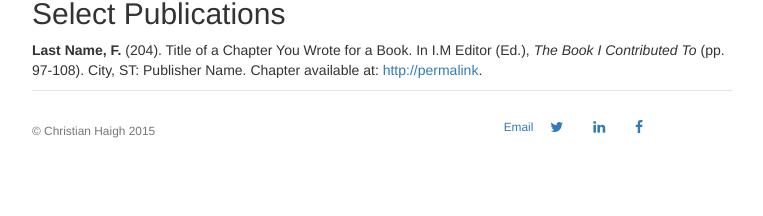
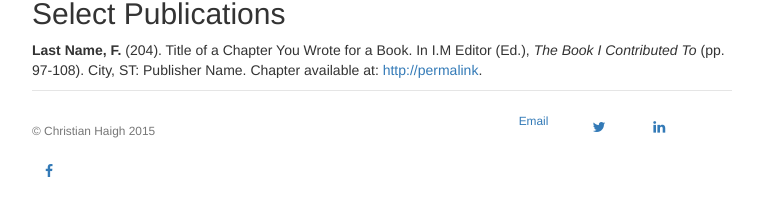
Before and after one commit to christianhaigh/christianhaigh.github.io, a Jekyll site: the page built from cv/index.html, in a window 1280 px wide. Shown: the part 389-605 px from the top of the page, without its empty margins (258-1021 px from the left). Built offline with Jekyll 4.4.1, drawn with Linux system fonts in a browser that asks for light colours.

Commit message:
Update default.html

```diff
--- a/_layouts/default.html
+++ b/_layouts/default.html
@@ -28,16 +28,25 @@
 	  	<div class="col-sm-8">
 			<p padding-top="1cm"></p><small>&copy; Christian Haigh 2015</small></p>
 	  	</div>
-	  	<a href="mailto:chaigh@college.harvard.edu"><small>Email</small></a>
-	  	<a class="btn btn-social-icon btn-twitter">
-    			<i class="fa fa-twitter"></i>
-  		</a>
-		<a class="btn btn-social-icon btn-linkedin">
-    			<i class="fa fa-linkedin"></i>
-  		</a>
-  		<a class="btn btn-social-icon btn-facebook">
-    			<i class="fa fa-facebook"></i>
-  		</a>
+	  	<div class="col-sm-1">
+	  		<p><a href="mailto:chaigh@college.harvard.edu"><small>Email</small></a></p>
+	  	</div>
+	  	<div class="col-sm-1">
+	  		<p><a class="btn btn-social-icon btn-twitter">
+    				<i class="fa fa-twitter"></i>
+  			</a></p>
+	  	</div>
+		<div class="col-sm-2">
+	  		<p><a class="btn btn-social-icon btn-linkedin">
+    				<i class="fa fa-linkedin"></i>
+  			</a></p>
+	  	</div>
+
+		<div class="col-sm-2">
+	  		<p><a class="btn btn-social-icon btn-facebook">
+    				<i class="fa fa-facebook"></i>
+  			</a></p>
+	  	</div>
 	</div>
 
   </body>
```
